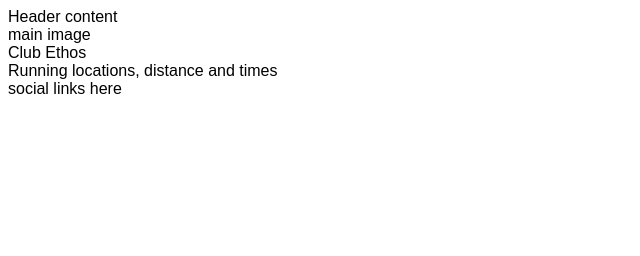
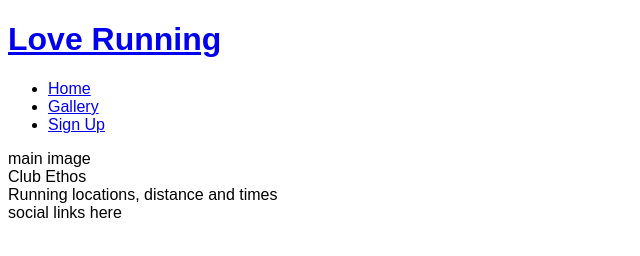
Before and after one commit to Richy011/love-running, a plain HTML site: page index.html in a window 1280 px wide. Shown: the whole page, without its empty margins (0-640 px from the left). Drawn offline with Linux system fonts and the light colour scheme.

Commit message:
Add basic header structure

```diff
--- a/index.html
+++ b/index.html
@@ -1,5 +1,6 @@
 <!DOCTYPE html>
 <html lang="en">
+
 <head>
     <meta charset="UTF-8">
     <meta http-equiv="X-UA-Compatible" content="IE=edge">
@@ -10,8 +11,25 @@
     <link rel="stylesheet" href="assets/css/style.css">
     <title>Love Running</title>
 </head>
+
 <body>
-    <header>Header content</header>
+    <header><a href="index.html">
+            <h1>Love Running</h1>
+        </a>
+        <nav>
+            <ul>
+                <li>
+                    <a href="index.html">Home</a>
+                </li>
+                <li>
+                    <a href="#">Gallery</a>
+                </li>
+                <li>
+                    <a href="#">Sign Up</a>
+                </li>
+            </ul>
+        </nav>
+    </header>
     <section>
         main image
     </section>
@@ -25,4 +43,5 @@
         social links here
     </footer>
 </body>
+
 </html>
```
